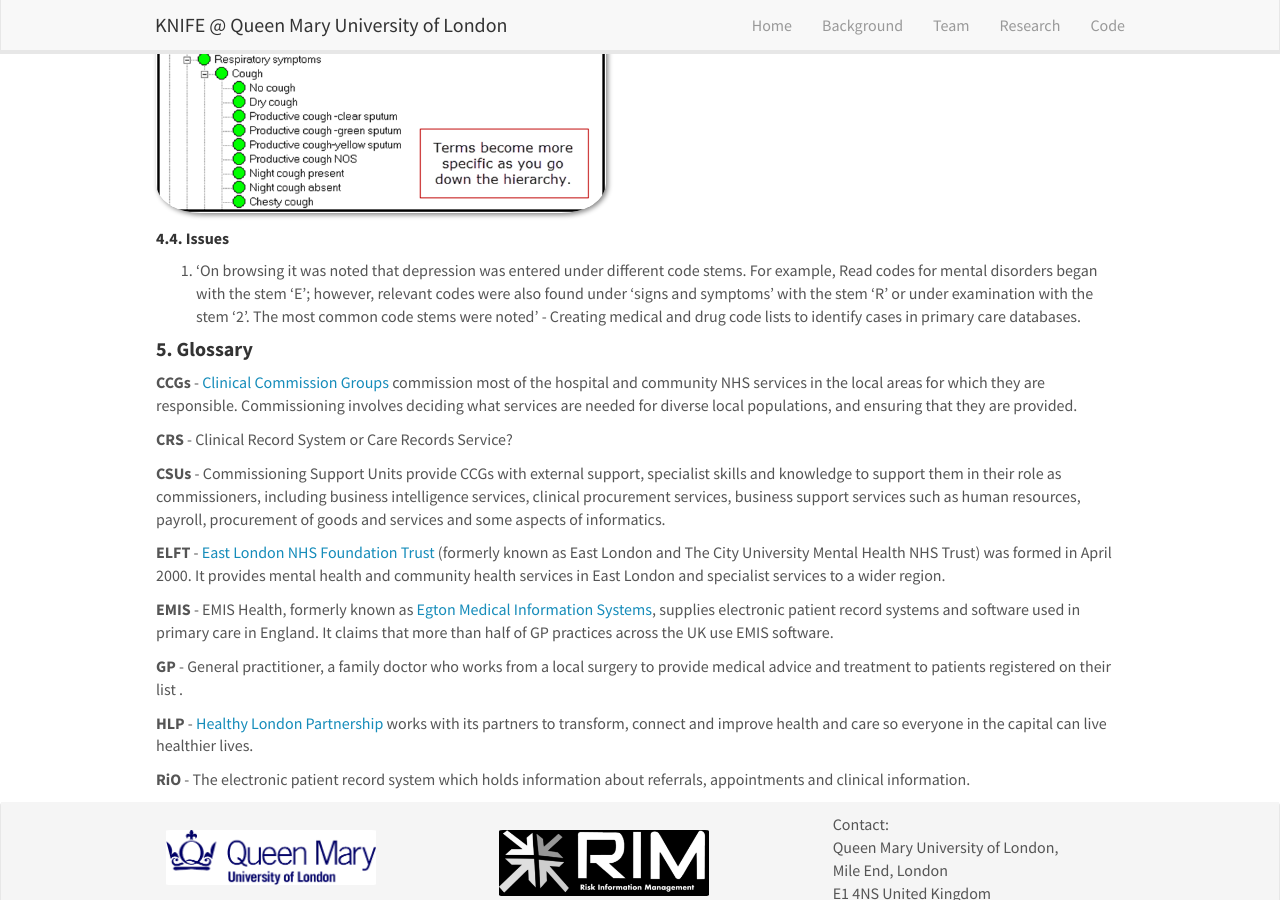
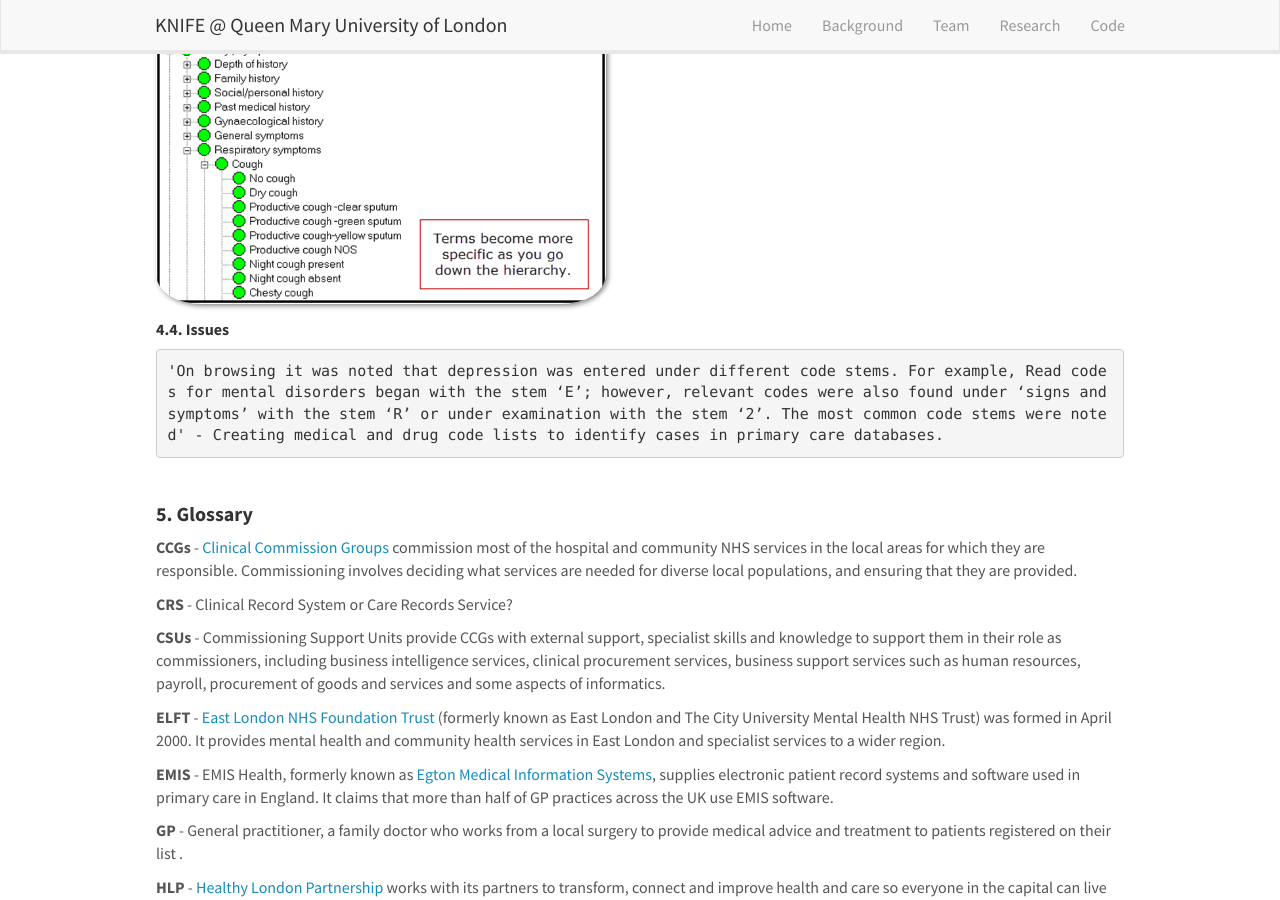
Before and after one commit to knifeqmul/knifeqmul.github.io, a Jekyll site: the page built from _pages/background.md, in a window 1280 px wide and 900 px high, scrolled down 3096 px. Built offline with Jekyll 4.4.1, drawn with Linux system fonts in a browser that asks for light colours; nearby versions of some CDN libraries; some of the changed text lies outside the part shown.

Commit message:
Update background.md

```diff
--- a/_pages/background.md
+++ b/_pages/background.md
@@ -8,11 +8,11 @@
 
 
 
-#### **1. Data origins**
+#### **1. Data Origins**
 
 <figure class="center"> <img src="{{ site.url }}{{ site.baseurl }}/images/background/databases.png" style="width: 450px" align="middle">
 
-
+<br>
 #### **2. Database**
 
 Some tables in the database:
@@ -90,6 +90,7 @@
   </tr>
 </table>
 
+<br>
 
 #### **3. Classification Schema**
 
@@ -136,6 +137,7 @@
 
 [1] Shickel, B., Tighe, P. J., Bihorac, A., & Rashidi, P. (2018). Deep EHR: a survey of recent advances in deep learning techniques for electronic health record (EHR) analysis. IEEE journal of biomedical and health informatics, 22(5), 1589-1604.
 
+<br>
 
 #### **4. Terminology**
 
@@ -304,8 +306,9 @@
 <figure class="center"> <img src="{{ site.url }}{{ site.baseurl }}/images/background/read_hier.png" style="width: 450px" align="middle">
 
 ##### **4.4. Issues**
-1. 'On browsing it was noted that depression was entered under different code stems. For example, Read codes for mental disorders began with the stem ‘E’; however, relevant codes were also found under ‘signs and symptoms’ with the stem ‘R’ or under examination with the stem ‘2’. The most common code stems were noted' - Creating medical and drug code lists to identify cases in primary care databases.
+    'On browsing it was noted that depression was entered under different code stems. For example, Read codes for mental disorders began with the stem ‘E’; however, relevant codes were also found under ‘signs and symptoms’ with the stem ‘R’ or under examination with the stem ‘2’. The most common code stems were noted' - Creating medical and drug code lists to identify cases in primary care databases.
 
+<br>
 
 #### **5. Glossary**
 
```
